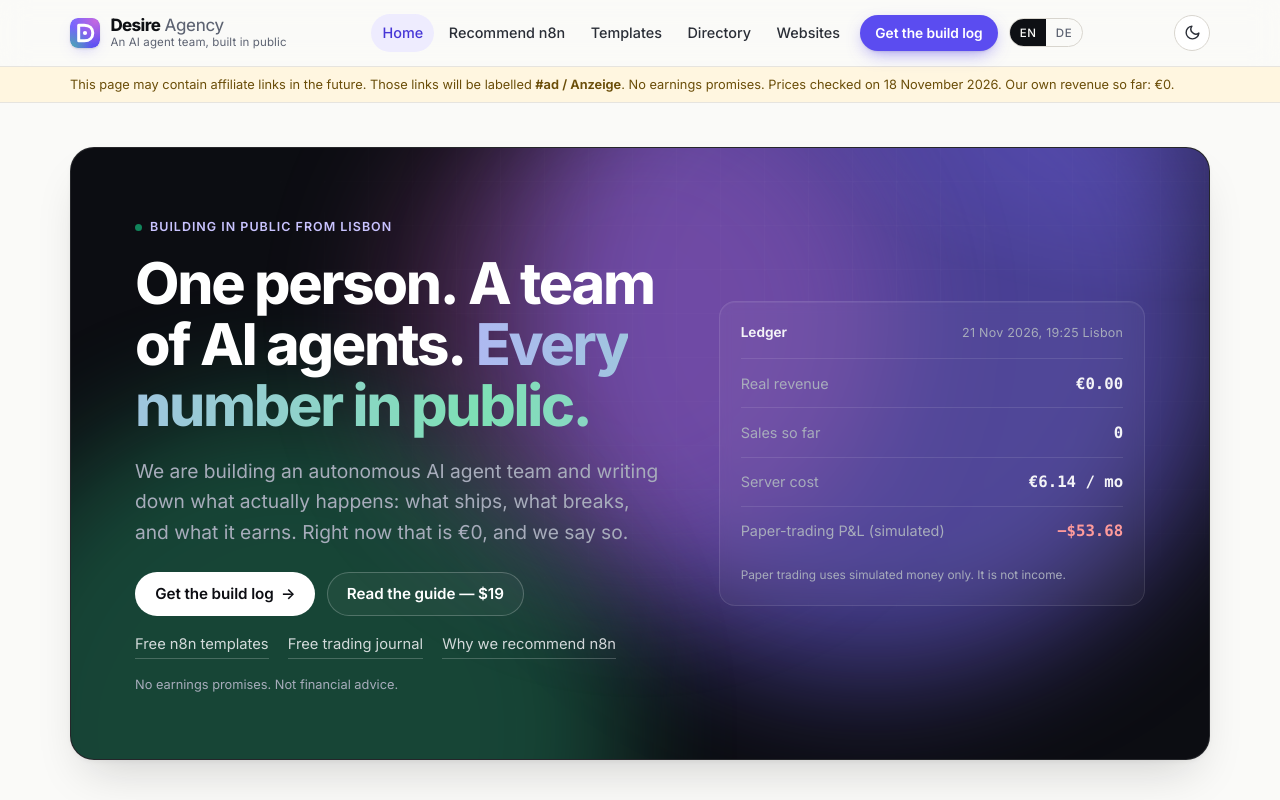
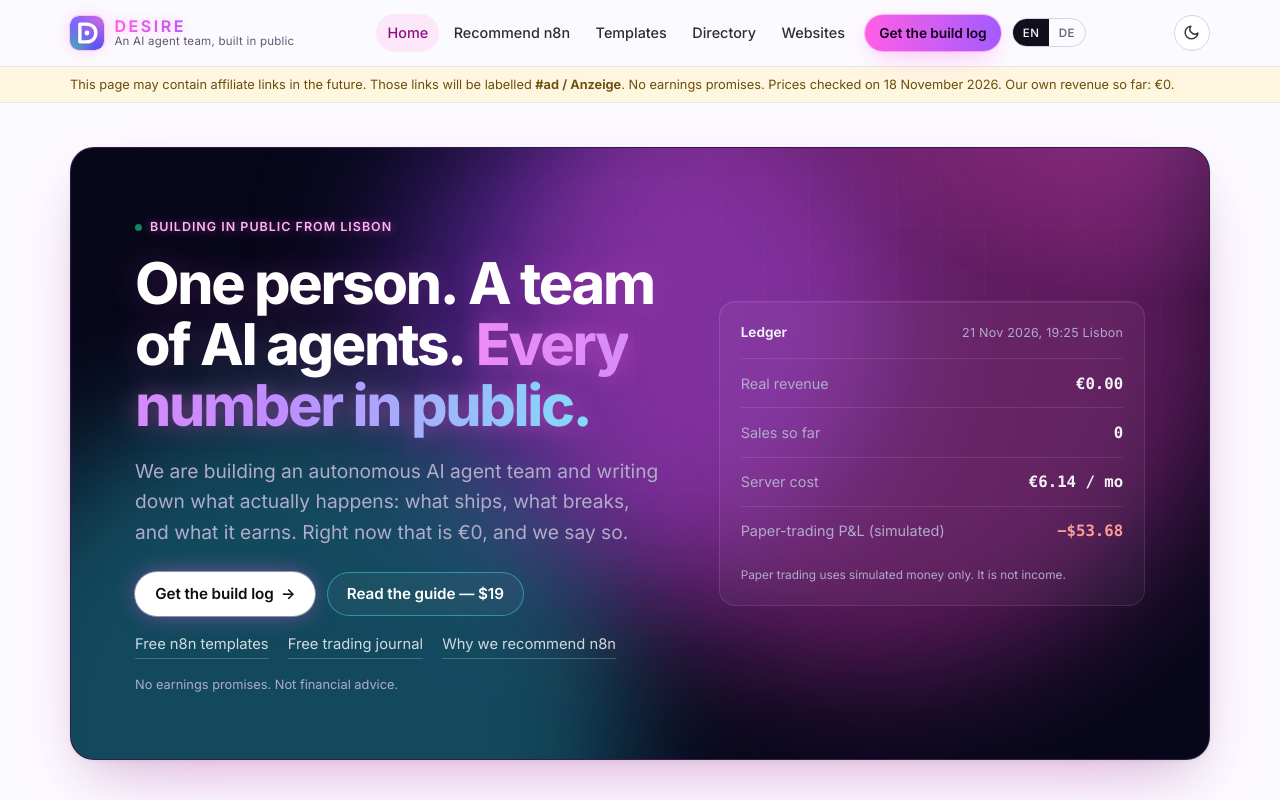
Before and after one commit to MaximusSoroka/maximussoroka.github.io, a plain HTML site: page index.html in a window 1280 px wide. Shown: the top 800 px of the page. Drawn offline with Linux system fonts and the light colour scheme.

Commit message:
Neon 1/4: revert logo B; neon palette from logo, neon favicon.svg, manifest, build.py (dark default)

```diff
--- a/css/site.css
+++ b/css/site.css
@@ -3,17 +3,17 @@
 
 :root {
   color-scheme: light dark;
-  --bg: #fafaf8;
-  --bg-2: #f2f1ee;
+  --bg: #fbfaff;
+  --bg-2: #f3f0fa;
   --surface: #ffffff;
-  --ink: #0e1014;
+  --ink: #120f1c;
   --ink-2: #2a2e37;
-  --muted: #5d6372;
-  --line: #e6e4df;
-  --line-2: #d8d5ce;
-  --accent: #5b4cf0;
-  --accent-2: #4636d6;
-  --accent-soft: #eeecfe;
+  --muted: #5e5873;
+  --line: #e7e3f0;
+  --line-2: #d6d0e4;
+  --accent: #b0169e;
+  --accent-2: #8d0f80;
+  --accent-soft: #fde8fa;
   --accent-ink: #ffffff;
   --good: #11845b;
   --bad: #c23b3b;
@@ -28,25 +28,25 @@
   --shadow-l: 0 2px 4px rgba(14, 16, 20, .04), 0 24px 48px -16px rgba(14, 16, 20, .18);
   --sans: "Inter", ui-sans-serif, system-ui, -apple-system, "Segoe UI", Roboto, "Helvetica Neue", Arial, sans-serif;
   --mono: ui-monospace, "SF Mono", "JetBrains Mono", Menlo, Consolas, monospace;
-  --hero-bg: #0c0d12;
+  --hero-bg: #07071a;
   --hero-ink: #f4f4f7;
-  --hero-muted: #a7acbb;
+  --hero-muted: #b0abc9;
   --hero-line: rgba(255, 255, 255, .10);
 }
 @media (prefers-color-scheme: dark) {
   :root:not([data-theme="light"]) {
-    --bg: #0a0b0f;
-    --bg-2: #12141a;
-    --surface: #111318;
-    --ink: #eef0f4;
-    --ink-2: #d5d8e0;
-    --muted: #9ba2b3;
-    --line: #22252e;
-    --line-2: #2e323d;
-    --accent: #8a7dff;
-    --accent-2: #a69cff;
-    --accent-soft: #1d1a3a;
-    --accent-ink: #0b0a1a;
+    --bg: #06060c;
+    --bg-2: #0c0c18;
+    --surface: #0e0e1c;
+    --ink: #f3f0fb;
+    --ink-2: #d9d4ea;
+    --muted: #a7a2c2;
+    --line: #1f1d36;
+    --line-2: #2d2a4a;
+    --accent: #ff6be8;
+    --accent-2: #ff9cf0;
+    --accent-soft: #2b0d2e;
+    --accent-ink: #14041a;
     --good: #3ccf91;
     --bad: #ff7a7a;
     --ad: #1d1a10;
@@ -55,21 +55,21 @@
     --shadow-s: 0 1px 2px rgba(0, 0, 0, .4);
     --shadow: 0 1px 2px rgba(0, 0, 0, .4), 0 10px 30px -10px rgba(0, 0, 0, .6);
     --shadow-l: 0 2px 4px rgba(0, 0, 0, .4), 0 30px 60px -20px rgba(0, 0, 0, .7);
-    --hero-bg: #13151d;}
+    --hero-bg: #07071a;}
 }
 :root[data-theme="dark"] { color-scheme: dark;
-    --bg: #0a0b0f;
-    --bg-2: #12141a;
-    --surface: #111318;
-    --ink: #eef0f4;
-    --ink-2: #d5d8e0;
-    --muted: #9ba2b3;
-    --line: #22252e;
-    --line-2: #2e323d;
-    --accent: #8a7dff;
-    --accent-2: #a69cff;
-    --accent-soft: #1d1a3a;
-    --accent-ink: #0b0a1a;
+    --bg: #06060c;
+    --bg-2: #0c0c18;
+    --surface: #0e0e1c;
+    --ink: #f3f0fb;
+    --ink-2: #d9d4ea;
+    --muted: #a7a2c2;
+    --line: #1f1d36;
+    --line-2: #2d2a4a;
+    --accent: #ff6be8;
+    --accent-2: #ff9cf0;
+    --accent-soft: #2b0d2e;
+    --accent-ink: #14041a;
     --good: #3ccf91;
     --bad: #ff7a7a;
     --ad: #1d1a10;
@@ -78,7 +78,7 @@
     --shadow-s: 0 1px 2px rgba(0, 0, 0, .4);
     --shadow: 0 1px 2px rgba(0, 0, 0, .4), 0 10px 30px -10px rgba(0, 0, 0, .6);
     --shadow-l: 0 2px 4px rgba(0, 0, 0, .4), 0 30px 60px -20px rgba(0, 0, 0, .7);
-    --hero-bg: #13151d;}
+    --hero-bg: #07071a;}
 :root[data-theme="light"] { color-scheme: light; }
 
 * { box-sizing: border-box; }
@@ -211,8 +211,8 @@ h1, h2, h3 { color: var(--ink); text-wrap: balance; }
 .home-hero::before {
   content: ""; position: absolute; inset: 0; z-index: -1;
   background:
-    radial-gradient(600px 300px at 85% 10%, rgba(124, 108, 255, .35), transparent 60%),
-    radial-gradient(500px 260px at 0% 100%, rgba(60, 207, 145, .14), transparent 60%);
+    radial-gradient(600px 300px at 85% 10%, rgba(255, 94, 230, .35), transparent 60%),
+    radial-gradient(500px 260px at 0% 100%, rgba(63, 230, 242, .14), transparent 60%);
 }
 .home-hero::after {
   content: ""; position: absolute; inset: 0; z-index: -1; opacity: .5;
@@ -222,9 +222,9 @@ h1, h2, h3 { color: var(--ink); text-wrap: balance; }
   mask-image: radial-gradient(ellipse at 70% 20%, #000 10%, transparent 70%);
 }
 .home-hero h1 { color: #fff; font-size: clamp(2.15rem, 4.8vw, 3.6rem); font-weight: 760; line-height: 1.06; letter-spacing: -.04em; margin: 0 0 1.2rem; }
-.home-hero h1 .grad { background: linear-gradient(90deg, #b9b0ff, #7ee0b5); -webkit-background-clip: text; background-clip: text; color: transparent; }
+.home-hero h1 .grad { background: linear-gradient(90deg, #ff8cef, #6ff3f7); -webkit-background-clip: text; background-clip: text; color: transparent; }
 .home-hero .lede { color: var(--hero-muted); }
-.home-hero .eyebrow { color: #c9c3ff; }
+.home-hero .eyebrow { color: #ffb3f3; }
 .hero-links { display: flex; flex-wrap: wrap; gap: .4rem 1.2rem; margin-top: 1.1rem; font-size: .92rem; }
 .hero-links a { color: var(--hero-ink); text-decoration: none; opacity: .85; border-bottom: 1px solid rgba(255,255,255,.25); padding-bottom: 1px; }
 .hero-links a:hover { opacity: 1; border-bottom-color: #fff; color: #fff; }
@@ -291,7 +291,7 @@ h1, h2, h3 { color: var(--ink); text-wrap: balance; }
   background: var(--hero-bg); color: var(--hero-ink); border: 1px solid var(--hero-line);
   display: flex; justify-content: space-between; align-items: center; gap: 1.5rem; flex-wrap: wrap;
 }
-.cta-band::before { content: ""; position: absolute; inset: 0; z-index: -1; background: radial-gradient(500px 220px at 100% 0%, rgba(124,108,255,.35), transparent 60%); }
+.cta-band::before { content: ""; position: absolute; inset: 0; z-index: -1; background: radial-gradient(500px 220px at 100% 0%, rgba(255,94,230,.35), transparent 60%); }
 .cta-band h2 { color: #fff; margin: 0 0 .4rem; font-size: clamp(1.4rem, 2.4vw, 1.9rem); letter-spacing: -.028em; }
 .cta-band p { margin: 0; color: var(--hero-muted); max-width: 38rem; }
 .cta-band .actions { margin: 0; }
@@ -449,7 +449,7 @@ article li, article p { overflow-wrap: anywhere; }
 
 /* Reading progress (article pages) */
 .progress { position: fixed; top: 0; left: 0; height: 3px; width: 100%; z-index: 60; pointer-events: none;
-  background: linear-gradient(90deg, var(--accent), #3ccf91); transform-origin: 0 50%; transform: scaleX(0); }
+  background: linear-gradient(90deg, #ff5ee6, #a35bff, #3fe6f2); transform-origin: 0 50%; transform: scaleX(0); }
 
 /* Theme toggle */
 .theme-toggle {
@@ -491,15 +491,15 @@ html.vt-theme::view-transition-old(root), html.vt-theme::view-transition-new(roo
 .home-hero .ledger { animation: rise .9s .25s cubic-bezier(.2,.7,.2,1) both; }
 .home-hero::before { inset: -20%; animation: drift 16s ease-in-out infinite; }
 .home-hero::after { animation: gridpan 9s linear infinite; }
-.home-hero h1 .grad { background-size: 200% 100%; background-image: linear-gradient(90deg, #b9b0ff, #7ee0b5, #b9b0ff); animation: hue 8s ease-in-out infinite; }
+.home-hero h1 .grad { background-size: 200% 100%; background-image: linear-gradient(90deg, #ff8cef, #6ff3f7, #ff8cef); animation: hue 8s ease-in-out infinite; }
 .eyebrow .dot { animation: pulse 2.4s ease-out infinite; }
 .hero-glow { position: absolute; z-index: -1; width: 420px; height: 420px; border-radius: 50%; pointer-events: none;
   left: var(--gx, 70%); top: var(--gy, 30%); transform: translate(-50%, -50%);
-  background: radial-gradient(circle, rgba(138,125,255,.22), transparent 65%); transition: left .25s ease-out, top .25s ease-out; }
+  background: radial-gradient(circle, rgba(255,94,230,.22), transparent 65%); transition: left .25s ease-out, top .25s ease-out; }
 
 /* Ledger rows light up while counting */
 .ledger-row b, .stat .value { transition: color .3s ease; }
-.ledger-row.is-counting b { color: #c9c3ff; }
+.ledger-row.is-counting b { color: #ffb3f3; }
 
 /* Button micro-interactions */
 .btn-primary, .btn-ad, .btn-light { position: relative; overflow: hidden; }
@@ -537,7 +537,7 @@ html.vt-theme::view-transition-old(root), html.vt-theme::view-transition-new(roo
 }
 .agent:hover, .agent[aria-pressed="true"] { border-color: var(--accent); box-shadow: 0 0 0 4px color-mix(in srgb, var(--accent) 14%, transparent); transform: translateY(-1px); }
 .agent[aria-pressed="true"] { background: var(--accent-soft); }
-.agent .av { width: 28px; height: 28px; border-radius: 8px; display: grid; place-items: center; flex: none; font-size: .78rem; font-weight: 750; color: #fff; background: linear-gradient(135deg, #7c6cff, #4b3be0); }
+.agent .av { width: 28px; height: 28px; border-radius: 8px; display: grid; place-items: center; flex: none; font-size: .78rem; font-weight: 750; color: #fff; background: linear-gradient(135deg, #a35bff, #7a2bd9); }
 .agent.grp-trade .av { background: linear-gradient(135deg, #35c48a, #128a5e); }
 .agent.is-lead { width: min(100%, 260px); padding: .75rem 1.1rem; font-size: 1rem; }
 .agent.is-lead .av { width: 36px; height: 36px; font-size: .9rem; }
@@ -680,16 +680,16 @@ kbd { font-family: var(--mono); font-size: .75rem; border: 1px solid var(--line-
 
 /* Glass navbar: brighter glass + animated hairline when scrolled */
 .site-header::after { content: ""; position: absolute; left: 0; right: 0; bottom: -1px; height: 1px; opacity: 0; transition: opacity .3s ease;
-  background: linear-gradient(90deg, transparent, var(--accent), #3ccf91, transparent); background-size: 200% 100%; animation: hue 6s ease-in-out infinite; }
+  background: linear-gradient(90deg, transparent, #ff5ee6, #a35bff, #3fe6f2, transparent); background-size: 200% 100%; animation: hue 6s ease-in-out infinite; }
 .site-header.is-scrolled { background: color-mix(in srgb, var(--bg) 68%, transparent); }
 .site-header.is-scrolled::after { opacity: .7; }
 
 /* Aurora mesh */
 .aurora { position: absolute; inset: 0; z-index: -1; pointer-events: none; overflow: hidden; transform: translate3d(0, var(--py, 0px), 0); }
 .aurora i { position: absolute; width: 60%; aspect-ratio: 1; border-radius: 50%; filter: blur(60px); opacity: .55; will-change: transform; }
-.aurora i:nth-child(1) { background: #7c6cff; left: 45%; top: -35%; animation: au1 18s ease-in-out infinite alternate; }
-.aurora i:nth-child(2) { background: #2fbf86; left: -15%; top: 45%; opacity: .32; animation: au2 22s ease-in-out infinite alternate; }
-.aurora i:nth-child(3) { background: #e26bd8; left: 20%; top: -20%; width: 40%; opacity: .25; animation: au3 15s ease-in-out infinite alternate; }
+.aurora i:nth-child(1) { background: #a35bff; left: 45%; top: -35%; animation: au1 18s ease-in-out infinite alternate; }
+.aurora i:nth-child(2) { background: #3fe6f2; left: -15%; top: 45%; opacity: .32; animation: au2 22s ease-in-out infinite alternate; }
+.aurora i:nth-child(3) { background: #ff4fd8; left: 20%; top: -20%; width: 40%; opacity: .25; animation: au3 15s ease-in-out infinite alternate; }
 @keyframes au1 { to { transform: translate3d(-25%, 20%, 0) scale(1.15); } }
 @keyframes au2 { to { transform: translate3d(35%, -25%, 0) scale(.9); } }
 @keyframes au3 { to { transform: translate3d(60%, 35%, 0) scale(1.25); } }
@@ -730,9 +730,47 @@ h1.wsplit .grad { animation: hue 8s ease-in-out infinite, wordfade .9s cubic-bez
   .tilt.is-tilting, .btn.mag:hover { transform: none; }
 }
 
-/* Logo B: aurora D tile — dark/light aware */
-.brand-mark { box-shadow: 0 1px 2px rgba(12,13,18,.12), 0 6px 16px -8px rgba(91,76,240,.55); transition: transform .35s cubic-bezier(.2,.7,.2,1), box-shadow .3s ease; }
-.brand:hover .brand-mark { transform: rotate(-6deg) scale(1.06); }
-:root[data-theme="dark"] .brand-mark { box-shadow: 0 0 0 1px rgba(255,255,255,.1), 0 6px 20px -6px rgba(138,125,255,.6); }
-@media (prefers-color-scheme: dark) { :root:not([data-theme="light"]) .brand-mark { box-shadow: 0 0 0 1px rgba(255,255,255,.1), 0 6px 20px -6px rgba(138,125,255,.6); } }
+/* =====================================================================
+   Round 4: Neon identity (palette sampled from the neon DESIRE logo)
+   pink #ff5ee6 · violet #a35bff · cyan #3fe6f2 · night #06060c
+   ===================================================================== */
+:root { --neon: linear-gradient(90deg, #ff5ee6, #a35bff 50%, #3fe6f2); --glow-pink: rgba(255, 94, 230, .55); --glow-cyan: rgba(63, 230, 242, .5); }
+.brand-mark { width: 34px; height: 34px; border-radius: 9px; box-shadow: 0 0 0 1px rgba(255,94,230,.25), 0 0 18px -4px var(--glow-pink); transition: box-shadow .3s ease, transform .35s cubic-bezier(.2,.7,.2,1); }
+.brand:hover .brand-mark { box-shadow: 0 0 0 1px rgba(63,230,242,.45), 0 0 24px -2px var(--glow-cyan); transform: scale(1.05); }
+.brand-name { text-transform: uppercase; letter-spacing: .16em; font-weight: 650; font-size: 1rem; background: var(--neon); -webkit-background-clip: text; background-clip: text; color: transparent; }
+.brand-name .wm-2 { position: absolute; width: 1px; height: 1px; overflow: hidden; clip: rect(0 0 0 0); white-space: nowrap; }
+.brand-tag { letter-spacing: .02em; }
+:root:not([data-theme="light"]) .brand-name { filter: drop-shadow(0 0 6px rgba(255,94,230,.35)); }
+:root[data-theme="light"] .brand-name { background-image: linear-gradient(90deg, #c2189f, #7a2bd9 50%, #0b8ea6); }
+
+/* Neon headline accents */
+.home-hero h1 { text-shadow: 0 0 34px rgba(255, 94, 230, .22); }
+.home-hero h1 .grad, .home-hero h1.wsplit .grad { background-image: linear-gradient(90deg, #ff8cef, #c08bff, #6ff3f7, #ff8cef); text-shadow: none; filter: drop-shadow(0 0 12px rgba(255, 94, 230, .45)); }
+.home-hero .eyebrow { color: #ffb3f3; text-shadow: 0 0 10px rgba(255, 94, 230, .5); }
+.home-hero { border-color: rgba(255, 94, 230, .22); box-shadow: 0 0 0 1px rgba(63,230,242,.06), 0 30px 80px -30px rgba(255, 94, 230, .35), var(--shadow-l); }
+.kicker { text-shadow: 0 0 14px color-mix(in srgb, var(--accent) 45%, transparent); }
+:root[data-theme="light"] .kicker { text-shadow: none; }
+
+/* Neon buttons */
+.btn-primary { background: linear-gradient(90deg, #ff5ee6, #a35bff); color: #14041a; border: 0; box-shadow: 0 0 0 1px rgba(255,94,230,.45), 0 8px 26px -8px var(--glow-pink); }
+.btn-primary:hover { background: linear-gradient(90deg, #ff7aeb, #b679ff); color: #14041a; box-shadow: 0 0 0 1px rgba(63,230,242,.6), 0 10px 34px -6px var(--glow-pink), 0 0 22px -6px var(--glow-cyan); }
+:root[data-theme="light"] .btn-primary { background: linear-gradient(90deg, #b0169e, #7a2bd9); color: #fff; }
+:root[data-theme="light"] .btn-primary:hover { background: linear-gradient(90deg, #c21aae, #8a3ae6); color: #fff; }
+.home-hero .btn-light { box-shadow: 0 0 0 1px rgba(255,255,255,.4), 0 0 26px -6px rgba(255, 94, 230, .7); }
+.home-hero .btn-outline-light { border-color: rgba(63, 230, 242, .45); }
+.home-hero .btn-outline-light:hover { box-shadow: 0 0 20px -6px var(--glow-cyan); }
+
+/* Neon lines & cards */
+.site-header.is-scrolled::after { opacity: .9; box-shadow: 0 0 10px rgba(255, 94, 230, .6); }
+.progress { box-shadow: 0 0 10px rgba(255, 94, 230, .7); }
+:root:not([data-theme="light"]) .product:hover, :root:not([data-theme="light"]) .card:hover, :root:not([data-theme="light"]) .pkg:hover, :root:not([data-theme="light"]) .tpl-card:hover {
+  border-color: rgba(255, 94, 230, .45); box-shadow: 0 0 0 1px rgba(255,94,230,.15), 0 18px 50px -20px rgba(255, 94, 230, .45); }
+.card.featured, .pkg.featured, .product.featured { border-color: rgba(255, 94, 230, .5); }
+:root:not([data-theme="light"]) .card.featured, :root:not([data-theme="light"]) .product.featured { box-shadow: 0 0 0 1px rgba(255,94,230,.25), 0 0 40px -14px var(--glow-pink); }
+.team-lines path.is-on, .team svg path.is-on { filter: drop-shadow(0 0 4px rgba(255, 94, 230, .8)); }
+.section-head h2::after { content: ""; display: block; width: 56px; height: 2px; margin-top: .7rem; border-radius: 2px; background: var(--neon); box-shadow: 0 0 10px rgba(255, 94, 230, .6); }
+.aurora i { mix-blend-mode: screen; }
+.aurora i:nth-child(1) { background: #ff3fd6; opacity: .36; }
+.aurora i:nth-child(2) { background: #2bd9f0; opacity: .32; }
+.aurora i:nth-child(3) { background: #8a3dff; opacity: .4; }
 @media (prefers-reduced-motion: reduce) { .brand:hover .brand-mark { transform: none; } }
```
Also changed, not shown: favicon.svg, site.webmanifest, 1 other file.
